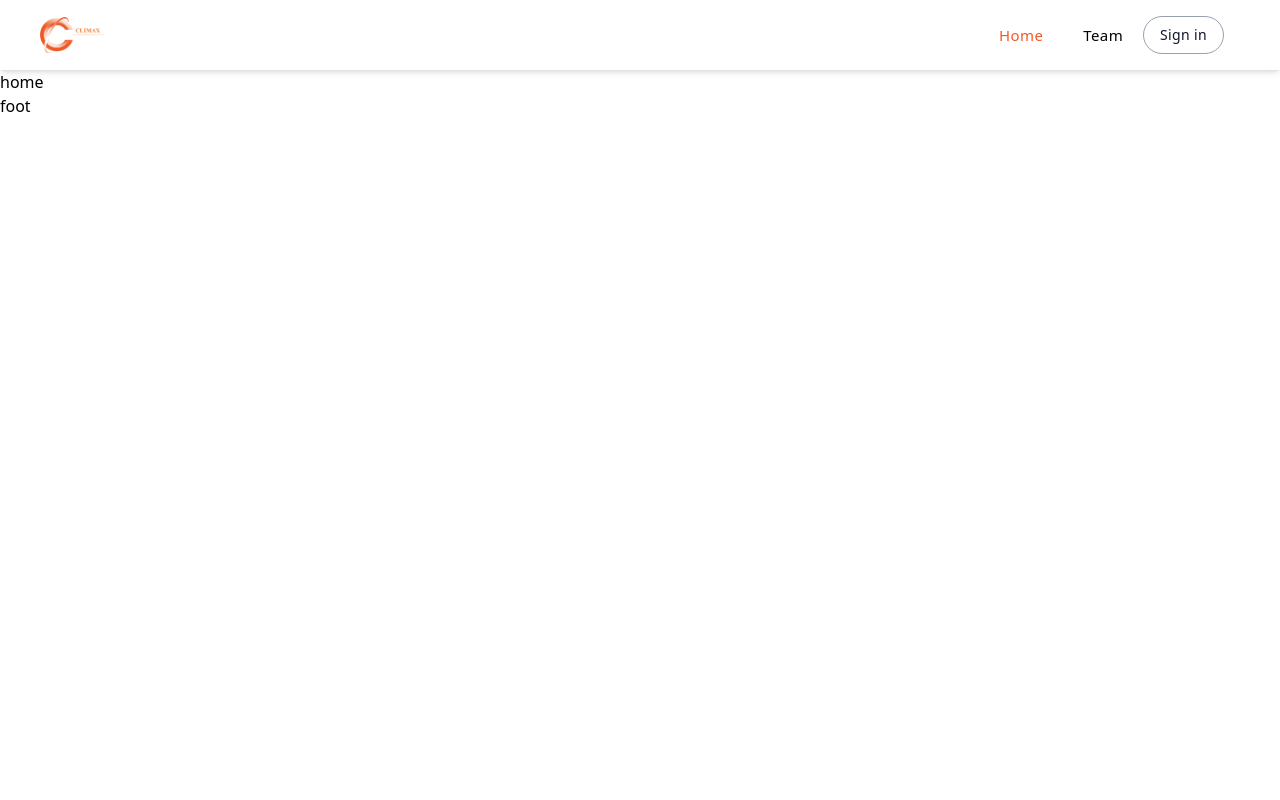
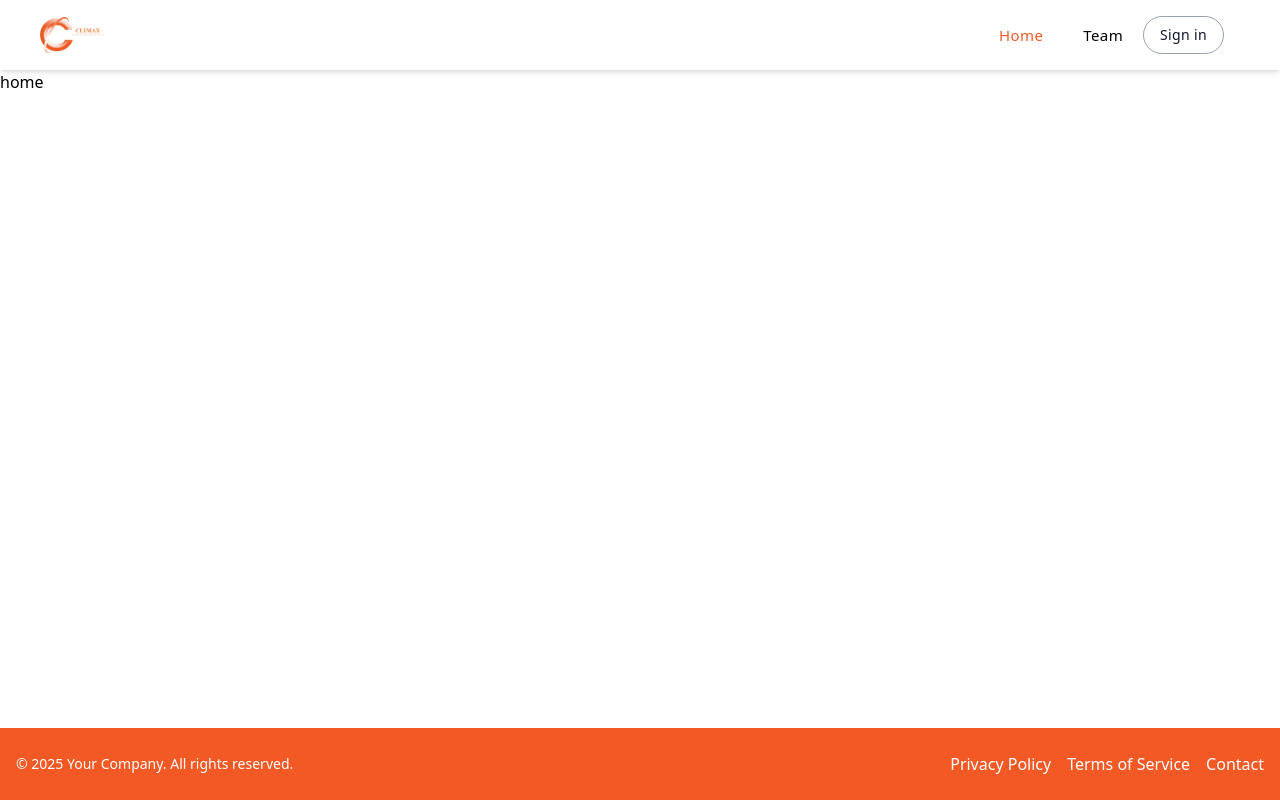
Before and after one commit to pranta-deba/student-invoice-client, a React (Vite) app: page / in a window 1280 px wide. Built offline with nearby package versions, Linux system fonts and the light colour scheme.

Commit message:
[Auth Component]

```diff
--- a/src/components/layouts/root.tsx
+++ b/src/components/layouts/root.tsx
@@ -6,7 +6,7 @@ const Root = () => {
   return (
     <>
       <Navbar />
-      <main>
+      <main className="min-h-[calc(100vh-142px)]">
         <Outlet />
       </main>
       <Footer />
--- a/src/components/shared/footer.tsx
+++ b/src/components/shared/footer.tsx
@@ -1,10 +1,24 @@
-
 const Footer = () => {
-    return (
-        <div>
-            foot
+  return (
+    <footer className="bg-[#F25925] text-white py-6">
+      <div className="container mx-auto px-4 flex flex-col md:flex-row justify-between items-center">
+        <p className="text-sm">
+          &copy; {new Date().getFullYear()} Your Company. All rights reserved.
+        </p>
+        <div className="flex space-x-4 mt-4 md:mt-0">
+          <a href="#" className="hover:underline">
+            Privacy Policy
+          </a>
+          <a href="#" className="hover:underline">
+            Terms of Service
+          </a>
+          <a href="#" className="hover:underline">
+            Contact
+          </a>
         </div>
-    );
+      </div>
+    </footer>
+  );
 };
 
 export default Footer;
```
